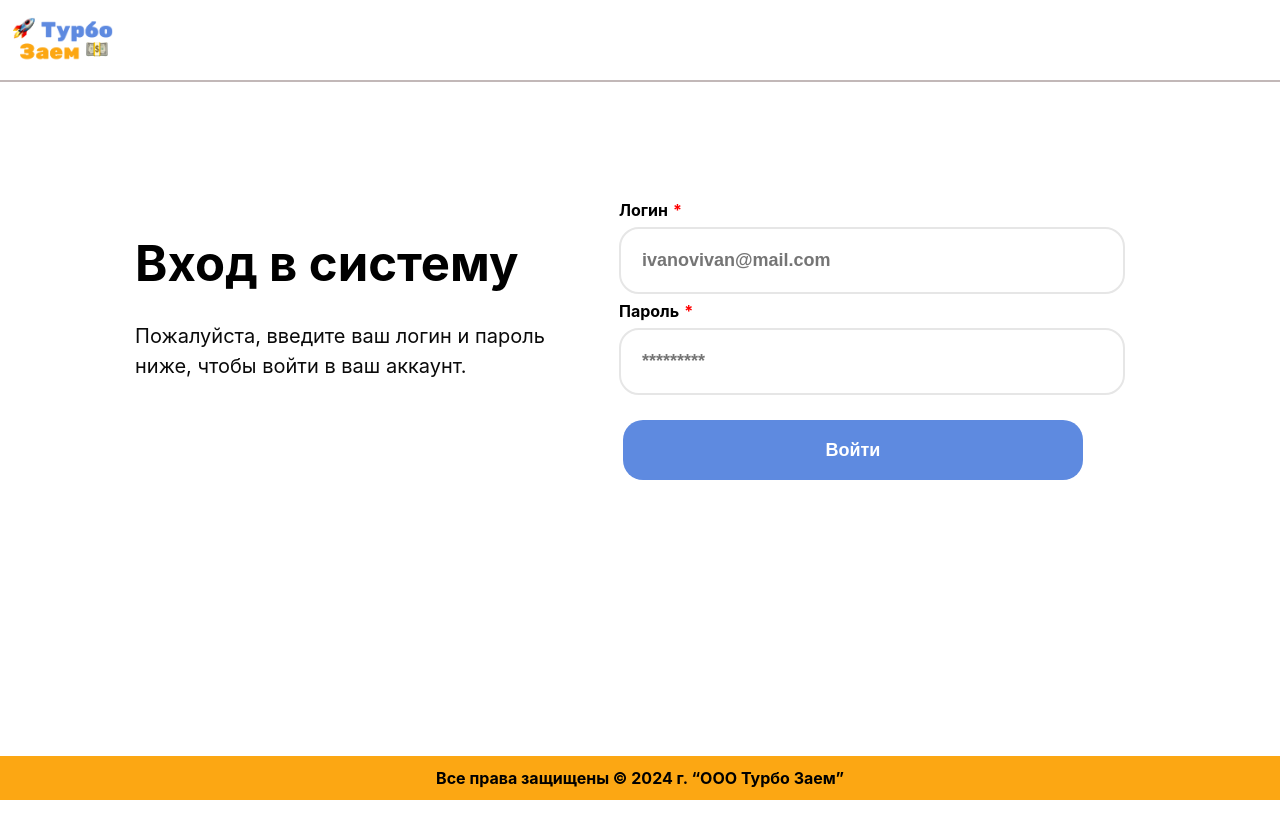
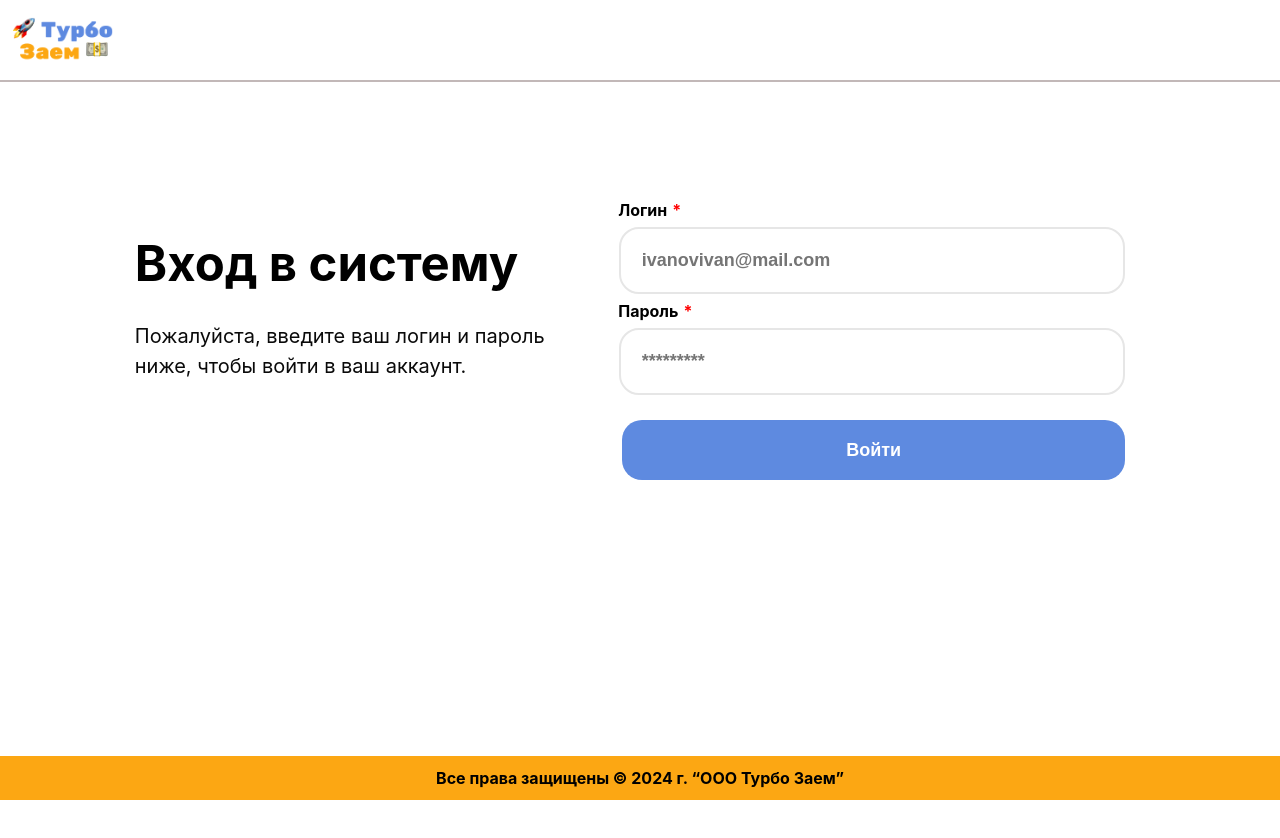
Before and after one commit to YorovaZuhro/credit_user, a React (Vite) app: page /login-page in a window 1280 px wide. Shown: the top 838 px of the page. Built offline with nearby package versions, Linux system fonts and the light colour scheme.

Commit message:
размер кнопки

```diff
--- a/src/pages/LoginPage.css
+++ b/src/pages/LoginPage.css
@@ -30,7 +30,7 @@
   font-weight: bold;
   font-size: 18px;
   display: block;
-  width: 460px;
+  width: 503px;
   height: 60px;
   border-radius: 20px;
   box-shadow: none;
```
